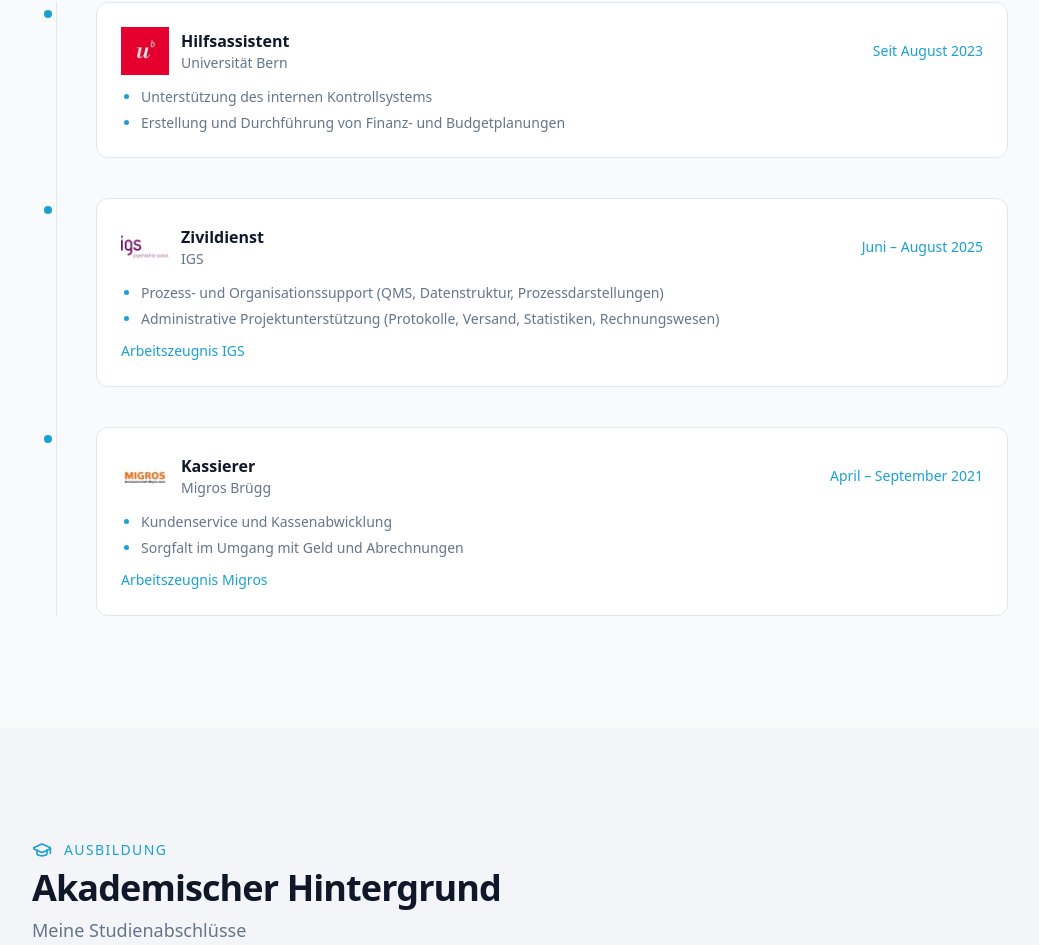
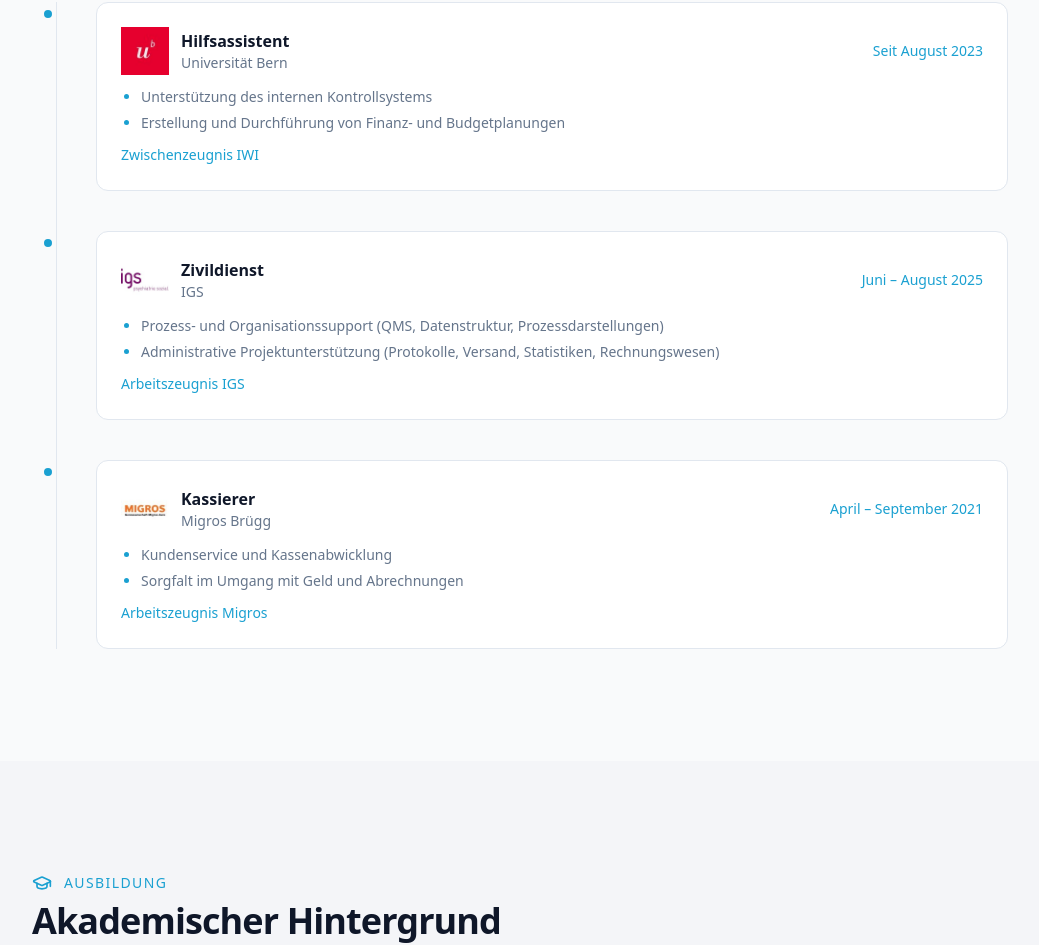
Before and after one commit to fugu360/website, a React (Vite) app: page / in a window 1280 px wide. Shown: the part 2929-3874 px from the top of the page, without its empty margins (120-1159 px from the left). Built offline with nearby package versions, Linux system fonts and the light colour scheme; the HTML template or start-up script is replaced by a standard one.

Commit message:
Add Zwischenzeugnis IWI.pdf as certificate for Hilfsassistent in Berufserfahrung

```diff
--- a/src/components/ExperienceSection.tsx
+++ b/src/components/ExperienceSection.tsx
@@ -25,6 +25,8 @@ const experiencesByLang: Record<"de" | "en", Experience[]> = {
         "Unterstützung des internen Kontrollsystems",
         "Erstellung und Durchführung von Finanz- und Budgetplanungen",
       ],
+        certificateLabel: "Zwischenzeugnis IWI",
+        certificateUrl: "/assets/Zeugnisse/Zwischenzeugnis IWI.pdf",
     },
     {
       role: "Zivildienst",
@@ -64,6 +66,8 @@ const experiencesByLang: Record<"de" | "en", Experience[]> = {
         "Support for the internal control system",
         "Preparation and execution of financial and budget planning",
       ],
+        certificateLabel: "IWI interim reference",
+        certificateUrl: "/assets/Zeugnisse/Zwischenzeugnis IWI.pdf",
     },
     {
       role: "Civilian Service",
```
